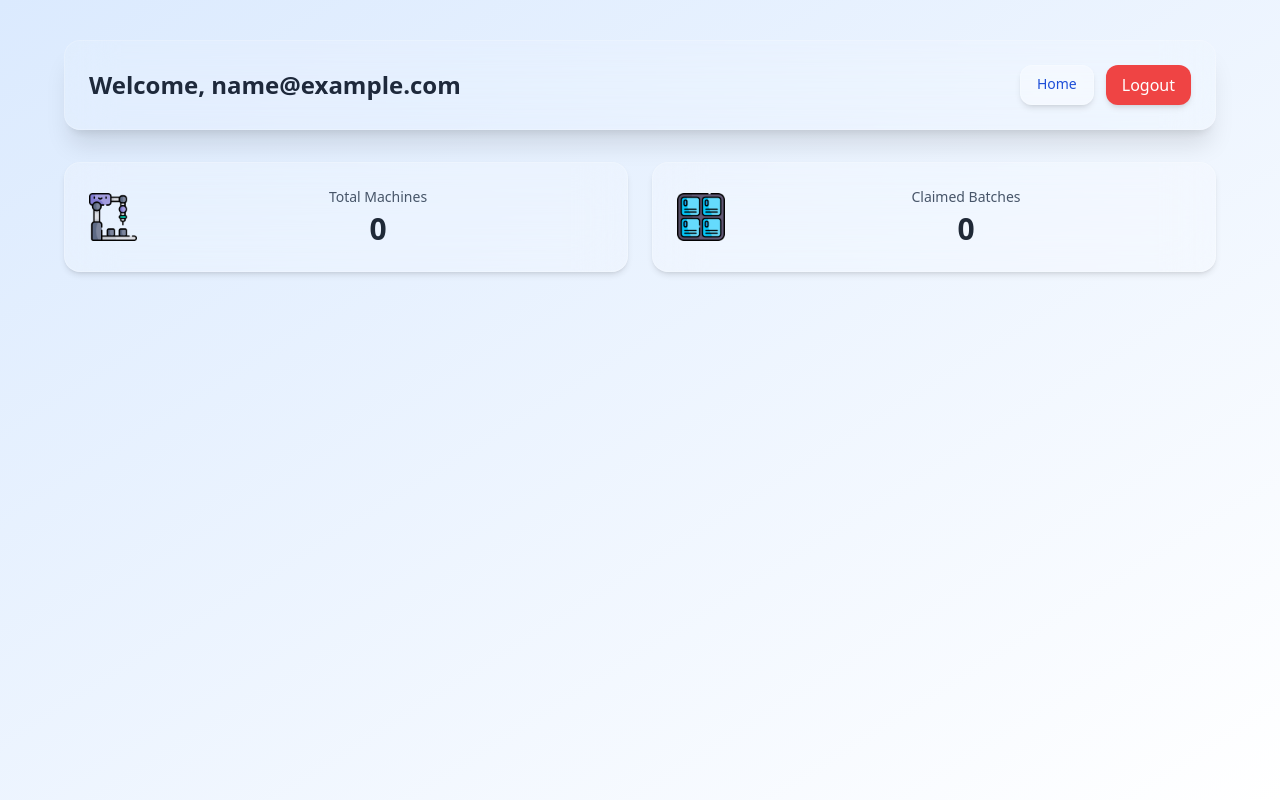
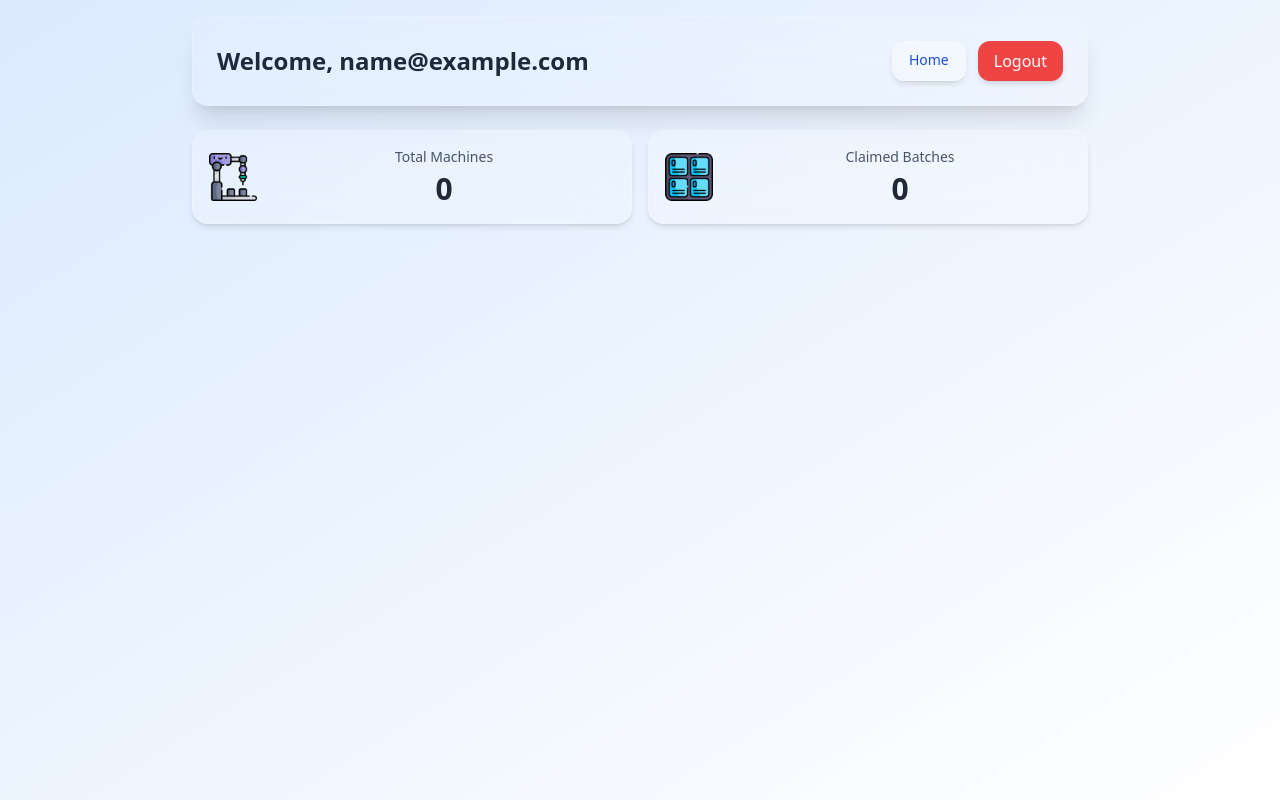
Before and after one commit to gigtarget/maintaineh, a Flask app: page /user/dashboard in a window 1280 px wide. Run offline with Flask 3, Linux system fonts and the light colour scheme; the visitor is signed in with stand-in values (Sample User, id 1); data that the repository does not hold is empty; some libraries are stand-ins or nearby versions.

Commit message:
Update user_dashboard.html

```diff
--- a/app/templates/user_dashboard.html
+++ b/app/templates/user_dashboard.html
@@ -3,6 +3,7 @@
 <head>
   <meta charset="UTF-8">
   <title>User Dashboard</title>
+  <meta name="viewport" content="width=device-width, initial-scale=1.0" />
   <script src="https://cdn.tailwindcss.com"></script>
   <script>
     function toggleBatch(id) {
@@ -13,49 +14,46 @@
     }
   </script>
 </head>
-<body class="bg-gradient-to-br from-blue-100 to-white min-h-screen text-gray-800 pt-10 p-4">
+<body class="bg-gradient-to-br from-blue-100 to-white min-h-screen text-gray-800 p-4">
 
   <!-- Header -->
-  <div class="max-w-6xl mx-auto mb-8">
-    <div class="bg-white/10 backdrop-blur-xl border border-white/20 shadow-xl rounded-2xl p-6 flex flex-col sm:flex-row sm:items-center sm:justify-between">
-      <h1 class="text-2xl font-bold text-slate-800">Welcome, {{ current_user.email }}</h1>
-      <div class="mt-4 sm:mt-0 flex gap-3">
+  <div class="max-w-4xl mx-auto mb-6">
+    <div class="bg-white/10 backdrop-blur-xl border border-white/20 shadow-xl rounded-2xl p-4 sm:p-6 flex flex-col sm:flex-row sm:items-center sm:justify-between gap-4">
+      <h1 class="text-xl sm:text-2xl font-bold text-slate-800 break-words">Welcome, {{ current_user.email }}</h1>
+      <div class="flex gap-3 flex-wrap justify-center sm:justify-end">
         <a href="{{ url_for('routes.home') }}" class="bg-white/30 border border-white/20 backdrop-blur-md text-sm px-4 py-2 rounded-xl text-blue-700 hover:text-blue-900 shadow-md">Home</a>
         <a href="{{ url_for('routes.logout') }}" class="bg-red-500 hover:bg-red-600 text-white px-4 py-2 rounded-xl shadow-md">Logout</a>
       </div>
     </div>
   </div>
 
-  <div class="max-w-6xl mx-auto">
+  <div class="max-w-4xl mx-auto">
     <!-- Summary Cards -->
-    <div class="grid grid-cols-1 sm:grid-cols-2 gap-6 mb-8">
-      <!-- Total Machines Card -->
-      <div class="bg-white/20 backdrop-blur-xl border border-white/20 rounded-2xl shadow-md p-6 flex items-center gap-4">
-        <img src="{{ url_for('static', filename='emb assets/machine.png') }}" alt="machine" class="h-12 w-12">
+    <div class="grid grid-cols-1 sm:grid-cols-2 gap-4 mb-6">
+      <div class="bg-white/20 backdrop-blur-xl border border-white/20 rounded-2xl shadow-md p-4 flex items-center gap-4">
+        <img src="{{ url_for('static', filename='emb assets/machine.png') }}" alt="machine" class="h-10 w-10 sm:h-12 sm:w-12">
         <div class="text-center w-full">
           <h2 class="text-sm text-slate-600 mb-1">Total Machines</h2>
-          <p class="text-3xl font-semibold">{{ batches | selectattr('machine') | list | length }}</p>
+          <p class="text-2xl sm:text-3xl font-semibold">{{ batches | selectattr('machine') | list | length }}</p>
         </div>
       </div>
-
-      <!-- Claimed Batches Card -->
-      <div class="bg-white/20 backdrop-blur-xl border border-white/20 rounded-2xl shadow-md p-6 flex items-center gap-4">
-        <img src="{{ url_for('static', filename='emb assets/batch.png') }}" alt="batch" class="h-12 w-12">
+      <div class="bg-white/20 backdrop-blur-xl border border-white/20 rounded-2xl shadow-md p-4 flex items-center gap-4">
+        <img src="{{ url_for('static', filename='emb assets/batch.png') }}" alt="batch" class="h-10 w-10 sm:h-12 sm:w-12">
         <div class="text-center w-full">
           <h2 class="text-sm text-slate-600 mb-1">Claimed Batches</h2>
-          <p class="text-3xl font-semibold">{{ batches | length }}</p>
+          <p class="text-2xl sm:text-3xl font-semibold">{{ batches | length }}</p>
         </div>
       </div>
     </div>
 
     <!-- Batches -->
     {% for batch in batches %}
-    <div class="mb-8">
+    <div class="mb-6">
 
       <!-- Batch Header -->
       <div onclick="toggleBatch({{ batch.id }})"
-           class="cursor-pointer flex justify-between items-center px-6 py-4 bg-white/10 hover:bg-white/20 backdrop-blur-xl border border-white/20 shadow-md rounded-xl transition-all duration-200 group">
-        <div class="text-slate-800 font-semibold text-lg">
+           class="cursor-pointer flex justify-between items-center px-4 py-3 bg-white/10 hover:bg-white/20 backdrop-blur-xl border border-white/20 shadow-md rounded-xl transition-all duration-200 group">
+        <div class="text-slate-800 font-medium text-base sm:text-lg">
           Batch ID: {{ batch.id }}
           {% if batch.machine %}
             – {{ batch.machine.name }} ({{ batch.machine.type }})
@@ -70,20 +68,20 @@
       </div>
 
       <!-- Collapsible Content -->
-      <div id="batch-{{ batch.id }}" class="p-6 hidden bg-white/10 backdrop-blur-xl border border-white/20 rounded-b-2xl shadow-md mt-2">
-        <p class="text-sm text-slate-600 mb-6">Claimed on {{ batch.created_at.strftime('%Y-%m-%d %H:%M') }}</p>
+      <div id="batch-{{ batch.id }}" class="p-4 hidden bg-white/10 backdrop-blur-xl border border-white/20 rounded-b-2xl shadow-md mt-1">
+        <p class="text-sm text-slate-600 mb-4">Claimed on {{ batch.created_at.strftime('%Y-%m-%d %H:%M') }}</p>
 
         <!-- Master + Service QR -->
-        <div class="grid grid-cols-1 sm:grid-cols-2 gap-6 mb-10">
+        <div class="grid grid-cols-1 sm:grid-cols-2 gap-4 mb-6">
           {% for qr in batch.qr_codes %}
             {% if qr.qr_type in ['master', 'service'] %}
-            <div class="group bg-white/10 backdrop-blur-xl border border-white/20 rounded-2xl p-4 shadow-xl transition-all hover:shadow-2xl hover:-translate-y-1">
-              <div class="w-full flex justify-center mb-3">
-                <div class="p-2 bg-white rounded-xl shadow-inner w-fit">
-                  <img src="{{ qr.image_url }}" alt="{{ qr.qr_type }} QR" class="h-24 w-24 object-contain" />
+            <div class="group bg-white/10 backdrop-blur-xl border border-white/20 rounded-2xl p-4 shadow-xl transition hover:shadow-2xl hover:-translate-y-1">
+              <div class="flex justify-center mb-2">
+                <div class="p-2 bg-white rounded-xl shadow-inner">
+                  <img src="{{ qr.image_url }}" alt="{{ qr.qr_type }} QR" class="h-20 w-20 sm:h-24 sm:w-24 object-contain" />
                 </div>
               </div>
-              <div class="text-center mt-1">
+              <div class="text-center">
                 <p class="text-slate-800 font-medium text-base capitalize">{{ qr.qr_type }}</p>
               </div>
             </div>
@@ -92,21 +90,21 @@
         </div>
 
         <!-- Sub QR Tags -->
-        <div class="grid grid-cols-1 sm:grid-cols-2 md:grid-cols-3 lg:grid-cols-4 gap-6 mb-6">
+        <div class="grid grid-cols-2 sm:grid-cols-3 md:grid-cols-4 gap-4 mb-6">
           {% for qr in batch.qr_codes %}
             {% if qr.qr_type.startswith('sub') %}
-            <div class="group bg-white/10 backdrop-blur-xl border border-white/20 rounded-2xl p-4 shadow-xl transition-all hover:shadow-2xl hover:-translate-y-1">
-              <div class="w-full flex justify-center mb-3">
-                <div class="p-2 bg-white rounded-xl shadow-inner w-fit">
-                  <img src="{{ qr.image_url }}" alt="{{ qr.qr_type }} QR" class="h-24 w-24 object-contain" />
+            <div class="group bg-white/10 backdrop-blur-xl border border-white/20 rounded-2xl p-4 shadow-xl transition hover:shadow-2xl hover:-translate-y-1">
+              <div class="flex justify-center mb-2">
+                <div class="p-2 bg-white rounded-xl shadow-inner">
+                  <img src="{{ qr.image_url }}" alt="{{ qr.qr_type }} QR" class="h-20 w-20 object-contain" />
                 </div>
               </div>
-              <div class="text-center mt-1">
+              <div class="text-center">
                 <p class="text-slate-800 font-medium text-base capitalize">{{ qr.qr_type }}</p>
                 {% set tag = batch.tags | selectattr("tag_type", "equalto", qr.qr_type) | list | first %}
                 {% if tag %}
                   <a href="{{ url_for('routes.sub_tag_options', sub_tag_id=tag.id) }}"
-                     class="text-xs text-blue-600 underline mt-1 block group-hover:text-blue-800 transition">
+                     class="text-xs text-blue-600 underline block mt-1 group-hover:text-blue-800 transition">
                     Open Sub QR
                   </a>
                 {% endif %}
@@ -118,24 +116,24 @@
 
         <!-- Machine Info or Add Form -->
         {% if batch.machine %}
-        <div class="bg-white/20 backdrop-blur-md border border-white/20 rounded-xl p-4 shadow mb-6">
+        <div class="bg-white/20 backdrop-blur-md border border-white/20 rounded-xl p-4 shadow mb-4">
           <h3 class="font-medium text-slate-700 mb-2">Machine:</h3>
           <p class="text-sm">{{ batch.machine.name }} ({{ batch.machine.type }})</p>
         </div>
         {% else %}
-        <div class="bg-white/20 backdrop-blur-md border border-white/20 rounded-xl p-4 shadow mb-6">
+        <div class="bg-white/20 backdrop-blur-md border border-white/20 rounded-xl p-4 shadow mb-4">
           <h3 class="font-medium text-slate-700 mb-2">Add Machine for this Batch</h3>
           <form method="POST">
             <input type="hidden" name="batch_id" value="{{ batch.id }}">
             <div class="mb-2">
               <input type="text" name="name" placeholder="Machine Name"
-                     class="w-full px-3 py-2 border rounded-xl bg-white/50 backdrop-blur border-white/20 placeholder-slate-500 text-slate-800" required>
+                     class="w-full px-3 py-2 border rounded-xl bg-white/50 backdrop-blur border-white/20 placeholder-slate-500 text-slate-800 text-sm" required>
             </div>
             <div class="mb-2">
               <input type="text" name="type" placeholder="Machine Type"
-                     class="w-full px-3 py-2 border rounded-xl bg-white/50 backdrop-blur border-white/20 placeholder-slate-500 text-slate-800" required>
+                     class="w-full px-3 py-2 border rounded-xl bg-white/50 backdrop-blur border-white/20 placeholder-slate-500 text-slate-800 text-sm" required>
             </div>
-            <button type="submit" class="bg-blue-600 text-white px-4 py-2 rounded-xl shadow mt-2 hover:bg-blue-700 transition-all">Add Machine</button>
+            <button type="submit" class="bg-blue-600 text-white px-4 py-2 rounded-xl shadow mt-2 hover:bg-blue-700 transition-all text-sm">Add Machine</button>
           </form>
         </div>
         {% endif %}
```
